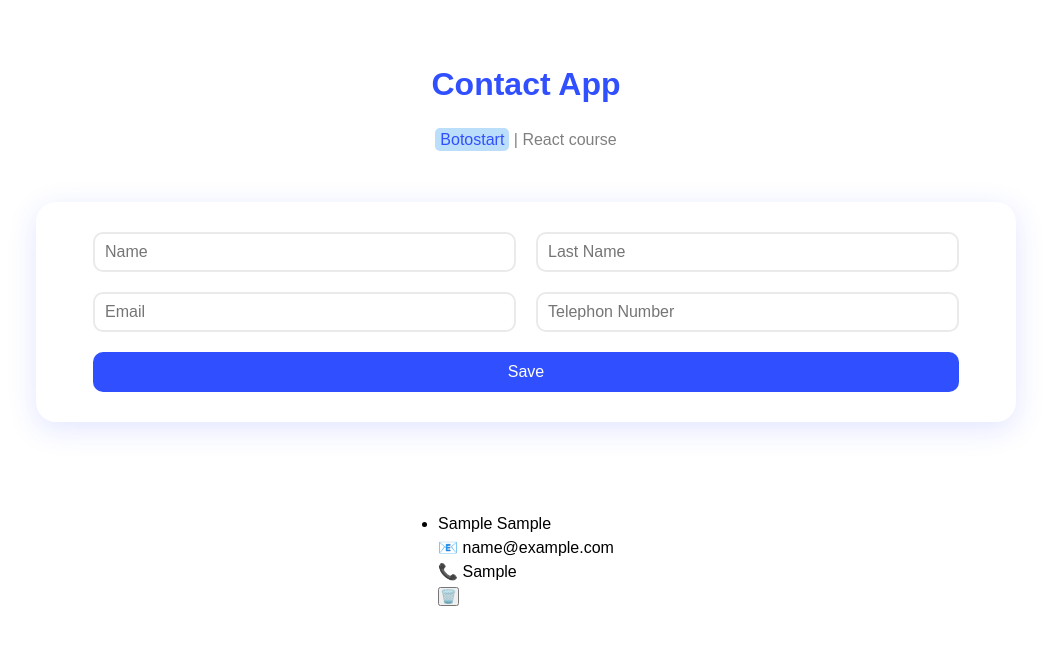
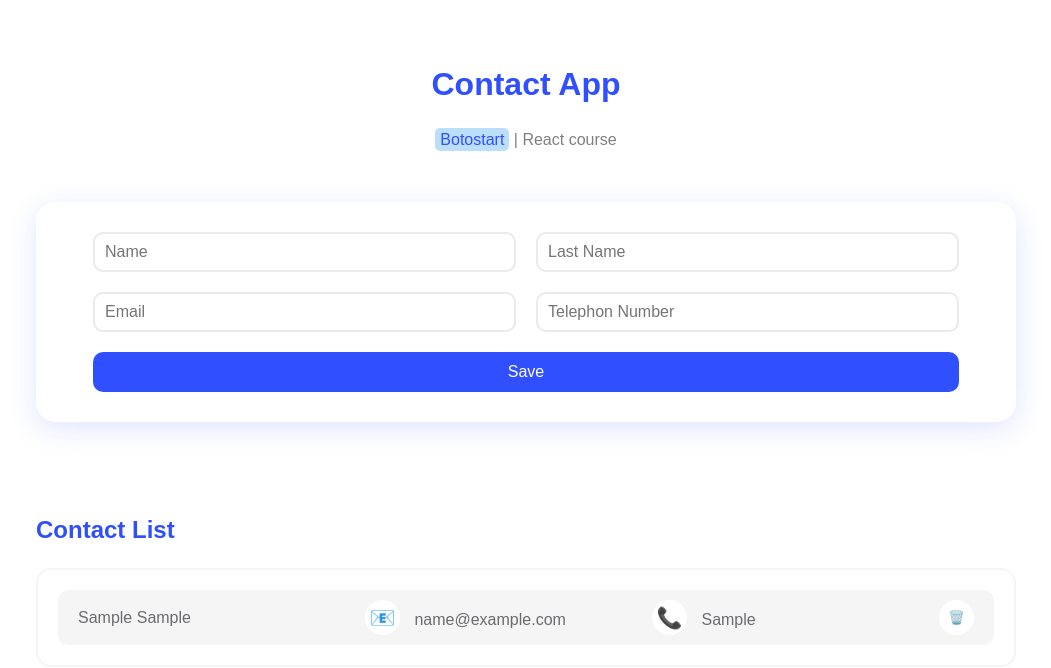
Before and after one commit to martinStar2005/React-app, a React (Vite) app: page / in a window 1280 px wide. Both pictures are taken after typing "Sample", "Sample", "name@example.com", "Sample" into the empty fields and a click on the button "Save". Shown: the top 668 px of the page, without its empty margins (114-1165 px from the left). Built offline with nearby package versions, Linux system fonts and the light colour scheme.

Commit message:
test commit

```diff
--- a/src/component/ContactItem.jsx
+++ b/src/component/ContactItem.jsx
@@ -1,12 +1,22 @@
+import styles from "./ContactItem.module.css";
+
 function ContactItem({ contact, deleteContact }) {
   return (
-    <li key={contact.id}>
-      <p>
+    <li className={styles.container} key={contact.id}>
+      <p className={styles.fullname}>
         {contact.fName} {contact.lName}
       </p>
-      <p>📧 {contact.email}</p>
-      <p>📞 {contact.telephonNumber}</p>
-      <button onClick={() => deleteContact(contact.id)}>🗑️</button>
+      <p className={styles.email}>
+        <span>📧</span> {contact.email}
+      </p>
+      <p className={styles.phone}>
+        <span>📞</span> {contact.telephonNumber}
+      </p>
+      <button
+        className={styles.remove}
+        onClick={() => deleteContact(contact.id)}
+      >🗑️
+      </button>
     </li>
   );
 }
--- /dev/null
+++ b/src/component/ContactItem.module.css
@@ -0,0 +1,42 @@
+.container {
+    display: flex;
+    justify-content: space-between;
+    align-items: center;
+    background-color: #f5f5f5;
+    color: #6b6b6f;
+    padding: 10px 20px;
+    margin: 15px;
+    border-radius: 10px;
+}
+
+.container p{
+    flex-basis: 0 ;
+    flex-grow: 1;
+}
+
+.container span {
+    display: inline-block;
+    font-size: 1.3rem;
+    text-align: center;
+    margin-right: 10px;
+    background-color: #fff;
+    width: 35px;
+    height: 35px;
+    line-height: 35px;
+    border-radius: 50%;
+}
+
+.remove {
+    width: 35px;
+    height: 35px;
+    background-color: #fff;
+    border: none;
+    border-radius: 50%;
+    cursor: pointer;
+    transition: all 0.1s ease-in-out;
+
+}
+
+.remove:hover {
+    font-size: 1.5rem;
+}
--- /dev/null
+++ b/src/component/ContactList.module.css
@@ -0,0 +1,28 @@
+.container {
+    width: 100%;
+    margin-bottom: 100px;
+}
+
+.container h3 {
+    color: #304ffb;
+    font-size: 1.5rem;
+}
+
+.contacts {
+    border: 2px solid #f5f5f5;
+    list-style: none;
+    margin-top: 20px;
+    padding: 5px;
+    border-radius: 15px;
+}
+.message {
+    background-color: #f5f5f5;
+    height: 100px;
+    line-height: 100px;
+    text-align: center;
+    margin-top: 20px;
+    border-radius: 20px;
+    color: #6b6b6f;
+    font-size: 1.2rem;
+    font-weight: 500;
+}
--- a/src/component/Contacts.jsx
+++ b/src/component/Contacts.jsx
@@ -1,16 +1,18 @@
 import ContactItem from "./ContactItem.jsx";
+import styles from "./ContactList.module.css"
 
 function Contacts({ contacts, deleteContact }) {
   console.log(contacts);
   return (
-    <div>
-      <ul>
+    <div className={styles.container}>
+      <h3>Contact List</h3>
+      <ul className={styles.contacts}>
         {contacts.length ? (
           contacts.map((contact) => (
             <ContactItem key={contact.id} contact={contact} deleteContact={deleteContact} />
           ))
         ) : (
-          <p>No contact in list</p>
+          <p className={styles.message}>No contact in list</p>
         )}
       </ul>
     </div>
```
